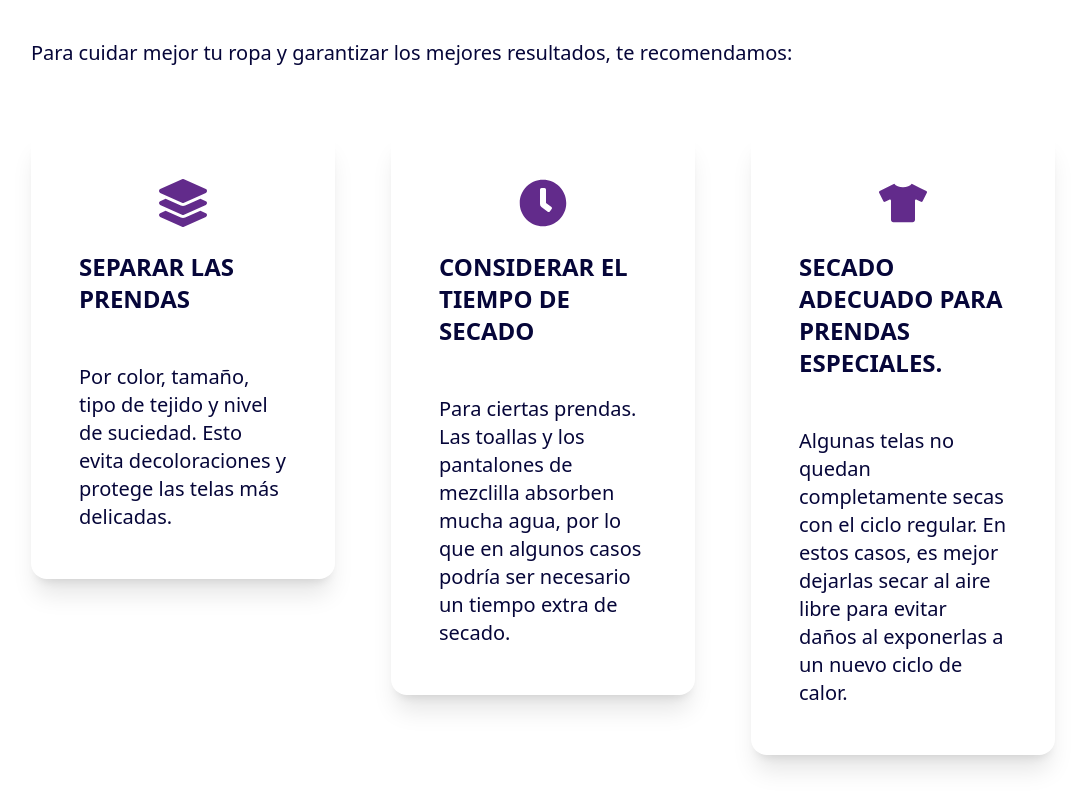
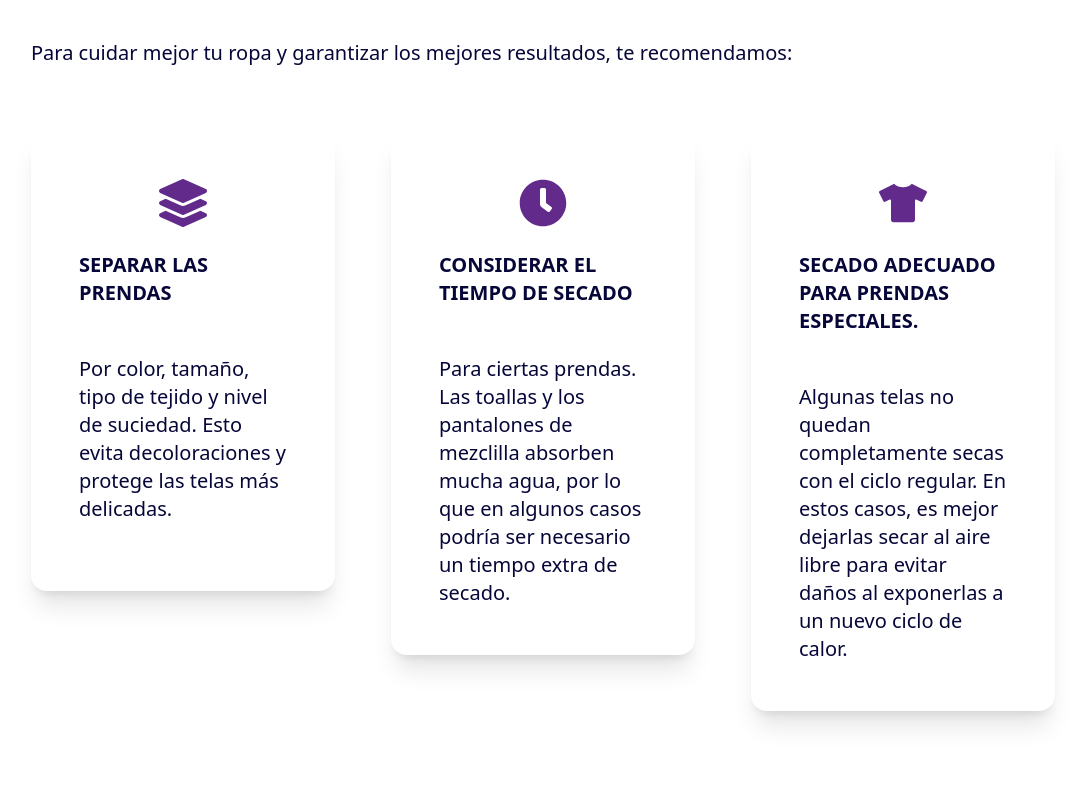
Before and after one commit to dspwebstudiomx/easylav-react, a React (Vite) app: page / in a window 1280 px wide. Shown: the part 6280-7080 px from the top of the page, without its empty margins (97-1181 px from the left). Built offline with nearby package versions, Linux system fonts and the light colour scheme.

Commit message:
feat: ajusta el tamaño mínimo del componente Recomendacion y corrige el tamaño de fuente del título para mejorar la presentación

```diff
--- a/src/pages/inicio/components/Recomendaciones.jsx
+++ b/src/pages/inicio/components/Recomendaciones.jsx
@@ -30,11 +30,11 @@ const recomendaciones = [
 
 const Recomendacion = ({ title, description, icon: Icon }) => {
   return (
-    <li className="p-12 border-1 shadow-xl rounded-2xl min-h-[420px]">
+    <li className="p-12 border-1 shadow-xl rounded-2xl min-h-[460px]">
       <TwoColumnsContainer gridOrder="flex-col">
         <div className="flex flex-col gap-6 text-dark dark:text-light w-full items-center">
           <Icon className="text-secondary_dark dark:text-primary w-12 h-12" />
-          <span className="font-semibold block text-base md:text-2xl uppercase">{title}</span>
+          <span className="font-semibold block text-base md:text-xl uppercase">{title}</span>
         </div>
         <Paragraph>{description}</Paragraph>
       </TwoColumnsContainer>
```
